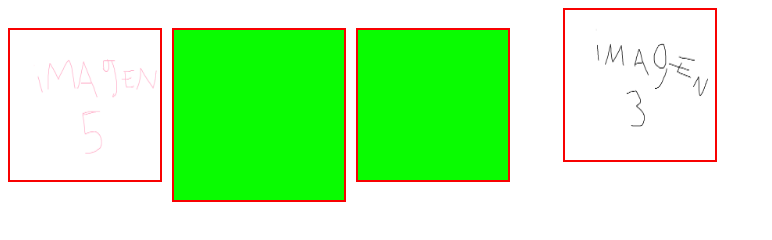
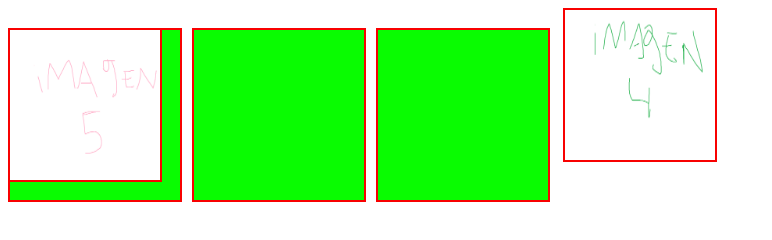
Before and after one commit to itinerario-2024/juego-vial, a plain HTML site: page index.html in a window 1280 px wide. Shown: the whole page, without its empty margins (0-772 px from the left). Drawn offline with Linux system fonts and the light colour scheme.

Commit message:
estructura

```diff
--- a/index.html
+++ b/index.html
@@ -8,22 +8,22 @@
 <body>
     <div class="container">
         <div class="options">
-          <!--   <div class="draggable" id="img_02">
+            <div class="draggable" id="img_02">
                 <img class="img" src="./img/2.png">
-            </div> -->
+            </div>
             <div class="draggable" id="img_03">
                 <img class="img" src="./img/3.png">
             </div>
-          <!--   <div class="draggable" id="img_04">
+            <div class="draggable" id="img_04">
                 <img class="img" src="./img/4.png">
-            </div> -->
+            </div>
         </div>
         <div class="puzzle">
             <div class="draggable" id="img_01">
                 <img class="img" src="./img/1.png">
             </div>
             <div class="img drop-zone" id="img_02"></div>
-        <div class="img drop-zone" id="img_03_drop"style="padding: 10px;"></div>
+            <div class="img drop-zone" id="img_03_drop"></div>
             <div class="img drop-zone" id="img_04"></div>
             <div class="draggable" id="img_05">
                 <img class="img" src="./img/5.png">
--- a/styles.css
+++ b/styles.css
@@ -6,8 +6,10 @@
 }
 .container{
     display: grid;
+    grid-template-rows: repeat(2, auto);
+    grid-template-columns: auto;
     gap: 20px;
-    position:relative;
+
 }
 .options{
     justify-content: center;
@@ -20,6 +22,9 @@
     gap: 10px;
     flex-direction: row;
 }
+.drop-zone{
+    padding: 10px;
+}
 .draggable{
-    position: absolute;
+    position:absolute;
 }
```
